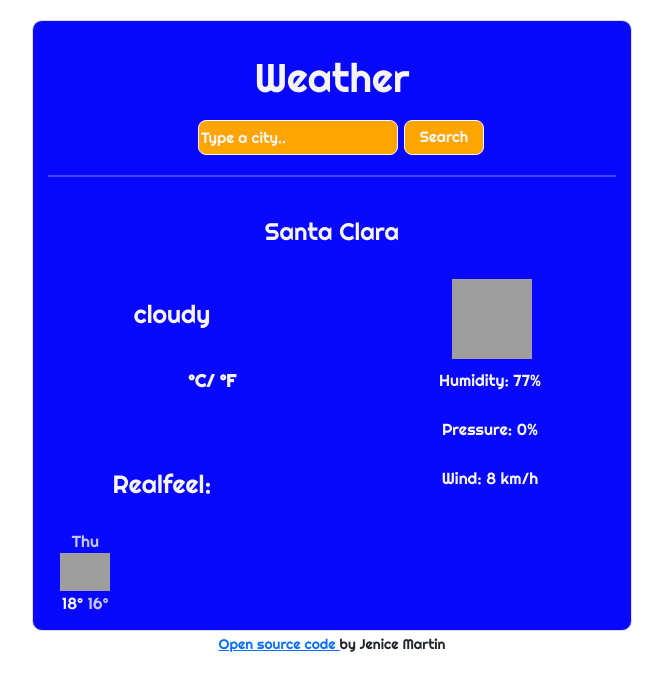
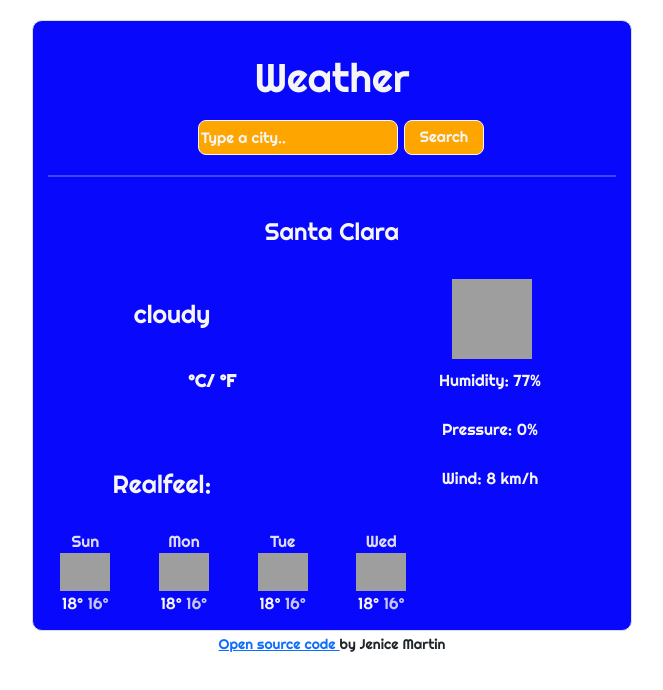
Before and after one commit to Jenice15/weather-app-3, a plain HTML site: page index.html in a window 1280 px wide. Shown: the whole page, without its empty margins (308-971 px from the left). Drawn offline with nearby package versions, Linux system fonts and the light colour scheme; no server answers; grey boxes are pictures that could not be loaded; a web font is replaced by a local one.

Commit message:
added html through JS function

```diff
--- a/index.html
+++ b/index.html
@@ -74,19 +74,8 @@
                             <li id="wind">Wind: 8 km/h</li>
                         </ul>
                     </div>
-                    <div class="weather-forecast"></div>
-                        <div class="row">
-                            <div class="col-2">
-                                <div class="weather-forecast-day">
-                                Thu
-                                </div>
-                                <img src = "http://shecodes-assets.s3.amazonaws.com/api/weather/icons/clear-sky-day.png" alt="" class="weather-forcast-icon" >
-                                <div class="weather-forecast-temperatures">
-                                    <span class="weather-forecast-temp-max"> 18° </span>
-                                    <span class="weather-forecast-temp-min"> 16° </span>
-                                </div>
-                            </div>
-                        </div>
+                    <div class="weather-forecast" id="forecast"></div>
+
                 </div>
             </div>
         </div>
--- a/src/index.js
+++ b/src/index.js
@@ -62,13 +62,33 @@ function formatDate(timestamp) {
     return `Last updated : ${day} ${dt} ${hours}:${minutes} ${ext}`;
 }
 
-//function formatDay(timestamp) {
-//  let date = new Date(timestamp * 1000);
-//let day = date.getDay();
-//let days = ["Sun", "Mon", "Tue", "Wed", "Thu", "Fri", "Sat"];
+function displayForecast(response) {
+    let forecast = document.querySelector("#forecast");
 
-//return day[days];
-//}
+    let forecastHTML = `<div class = "row">`;
+    let days = ["Sun", "Mon", "Tue", "Wed"];
+    days.forEach(function (day) {
+        forecastHTML =
+            forecastHTML +
+            `
+            <div class="col-2">
+                <div class="weather-forecast-day">
+                    ${day}
+                </div>
+                <img
+                    src = "http://shecodes-assets.s3.amazonaws.com/api/weather/icons/clear-sky-day.png"
+                    alt="" class="weather-forcast-icon" >
+                <div class="weather-forecast-temperatures">
+                    <span class="weather-forecast-temp-max"> 18° </span>
+                    <span class="weather-forecast-temp-min"> 16° </span>
+                </div>
+            </div>
+        `;
+    });
+    forecastHTML = forecastHTML + `<div>`;
+    forecast.innerHTML = forecastHTML;
+    console.log(forecastHTML);
+}
 
 function displayTemp(response) {
     let currentTemperature = document.querySelector("#temperature");
@@ -147,3 +167,4 @@ let celsiusLink = document.querySelector("#celsius-link");
 celsiusLink.addEventListener("click", displayCelsiusTemperature);
 
 search("london");
+displayForecast();
--- a/src/styles.css
+++ b/src/styles.css
@@ -146,7 +146,7 @@ li {
 }
 
 .weather-forecast-day {
-    opacity: 0.8;
+    opacity: 0.9;
 }
 
 .weather-forecast-temp-min {
```
